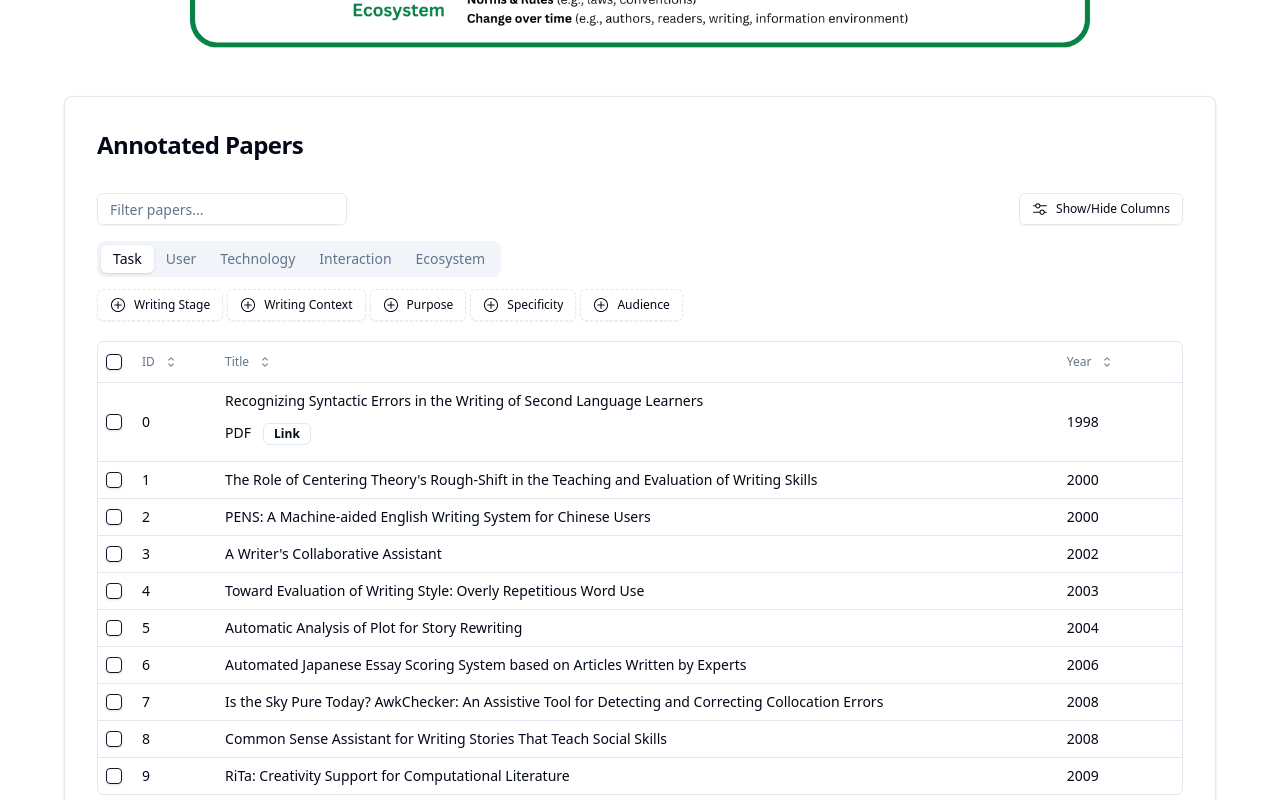
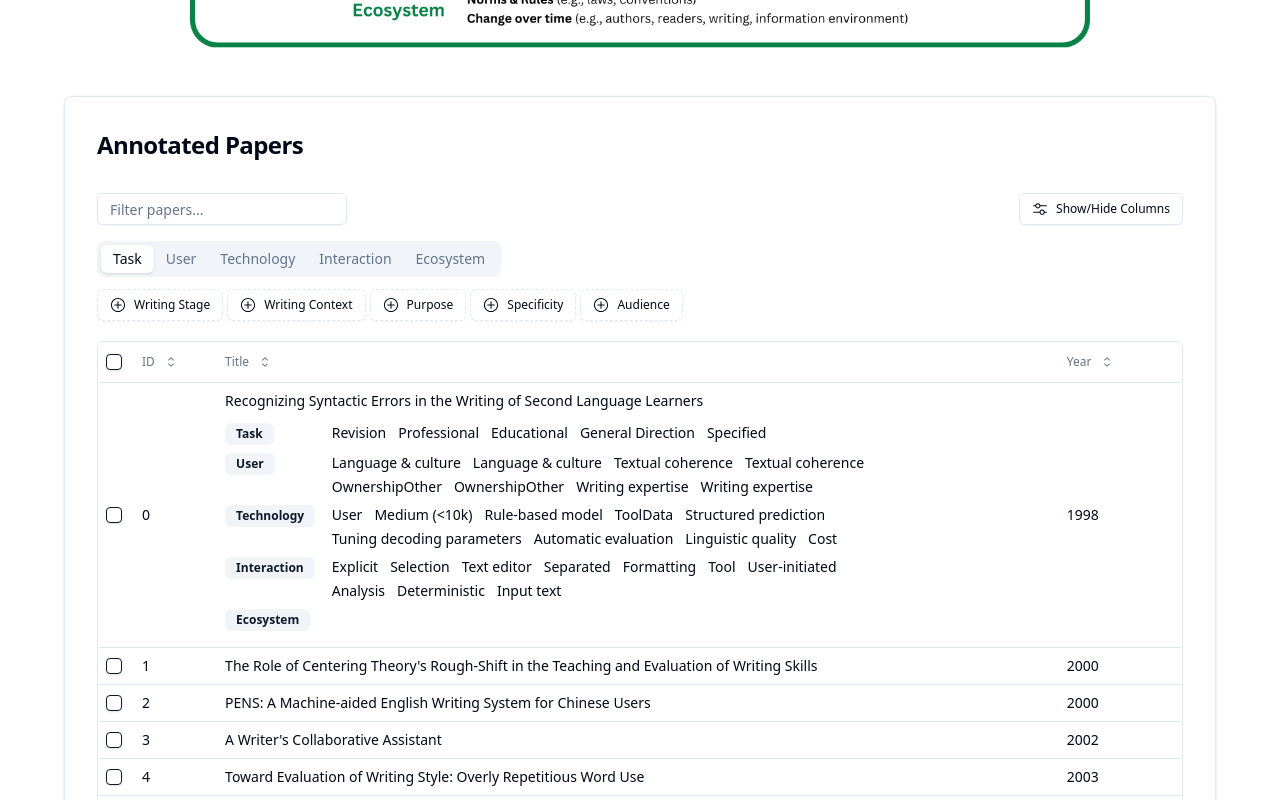
Before and after one commit to writing-assistant/writing-assistant.github.io, a Next.js app: page / in a window 1280 px wide. Both pictures are taken after a click on the button 464 px from the left and 1633 px from the top of the page. Shown: the part 1233-2033 px from the top of the page. Built offline with nearby package versions, Linux system fonts and the light colour scheme.

Commit message:
display dimensions

```diff
--- a/src/app/components/columns.tsx
+++ b/src/app/components/columns.tsx
@@ -18,6 +18,20 @@ import {
   AccordionTrigger,
 } from "@/components/ui/accordion"
 
+import {
+  HoverCard,
+  HoverCardContent,
+  HoverCardTrigger,
+} from "@/components/ui/hover-card"
+
+const structuredFieldsGrouped = structuredFields.reduce((acc, field) => {
+  const key = field.category;
+  if (!acc[key]) {
+    acc[key] = [];
+  }
+  acc[key].push(field);
+  return acc;
+}, {} as Record<string, typeof structuredFields>);
 
 const allDimensionColumns: ColumnDef<Paper>[] = structuredFields.map(
   (field) => {
@@ -87,9 +101,7 @@ const paperDataColumns: ColumnDef<Paper>[] = [
   },
   {
     id: "Paper",
-    accessorFn: (originalRow) => {
-      return {Paper:originalRow.Paper, URL:originalRow.URL, Authors:originalRow.Authors, Abstract:originalRow.Abstract}
-    },
+    accessorFn: (originalRow): Paper => originalRow,
     header: ({ column }) => (
       <DataTableColumnHeader column={column} title="Title" />
     ),
@@ -105,8 +117,7 @@ const paperDataColumns: ColumnDef<Paper>[] = [
                 </span>
               </AccordionTrigger>
               <AccordionContent>
-                <div className="max-w-[640px] min-w-[480px]">
-                  {
+                  {/* {
                     (row.getValue("Paper") as any)?.Authors && (
                       <div className="text-wrap pb-1">
                         <span className="pr-4 font-medium">
@@ -131,13 +142,55 @@ const paperDataColumns: ColumnDef<Paper>[] = [
                         <span className="pr-3 font-medium">
                             PDF
                         </span>
-                        <span><Badge variant="outline">
-                      <Link href={(row.getValue("Paper") as any).URL}>Link</Link>
-                    </Badge></span>
+                        <span>
+                          <Badge variant="outline">
+                            <Link href={(row.getValue("Paper") as any).URL}>Link</Link>
+                          </Badge>
+                        </span>
                       </div>
-
-                  </div>
-                </div>
+                  </div> */}
+                  {
+                    Object.keys(structuredFieldsGrouped).map((category) => {
+                      const fields = structuredFieldsGrouped[category];
+                      return (
+                        <div key={category} className="py-1">
+                          <div className="flex flex-row">
+                            <div className="basis-2/12">
+                              <Badge variant="secondary" className="capitalize">
+                                {category}
+                              </Badge>
+                            </div>
+                            <div className="basis-10/12">
+                              <div className="flex flex-row flex-wrap gap-x-3 gap-y-1">
+                              {fields
+                                .filter((field) => row.getValue(field.name) && (row.getValue(field.name) as string).length > 0)
+                                .map((field) => {
+                                  const value = row.getValue(field.name);
+                                  return value ? (
+                                    <div className="flex-initial">
+                                      <HoverCard key={field.name}>
+                                      <HoverCardTrigger className="transition duration-[5ms] delay-[0ms]">
+                                        <span className="hover:underline">
+                                        {row.getValue(field.name)}
+                                        </span>
+                                      </HoverCardTrigger>
+                                      <HoverCardContent className="transition duration-[5ms] delay-[0ms]">
+                                        <span>
+                                        {field.name}
+                                        </span>
+                                      </HoverCardContent>
+                                    </HoverCard>
+                                    </div>
+                                  ) : null;
+                                })
+                              }
+                              </div>
+                            </div>
+                          </div>
+                        </div>
+                      );
+                    })
+                  }
               </AccordionContent>
             </AccordionItem>
           </Accordion>
--- a/src/components/ui/hover-card.tsx
+++ b/src/components/ui/hover-card.tsx
@@ -16,7 +16,7 @@ const HoverCardContent = React.forwardRef<
     align={align}
     sideOffset={sideOffset}
     className={cn(
-      "z-50 w-64 rounded-md border bg-popover p-4 text-popover-foreground shadow-md outline-none data-[state=open]:animate-in data-[state=closed]:animate-out data-[state=closed]:fade-out-0 data-[state=open]:fade-in-0 data-[state=closed]:zoom-out-95 data-[state=open]:zoom-in-95 data-[side=bottom]:slide-in-from-top-2 data-[side=left]:slide-in-from-right-2 data-[side=right]:slide-in-from-left-2 data-[side=top]:slide-in-from-bottom-2",
+      "z-50 rounded-md border bg-popover py-2 px-2 text-popover-foreground shadow-md outline-none data-[state=open]:animate-in data-[state=closed]:animate-out data-[state=closed]:fade-out-0 data-[state=open]:fade-in-0 data-[state=closed]:zoom-out-95 data-[state=open]:zoom-in-95 data-[side=bottom]:slide-in-from-top-2 data-[side=left]:slide-in-from-right-2 data-[side=right]:slide-in-from-left-2 data-[side=top]:slide-in-from-bottom-2",
       className
     )}
     {...props}
```
